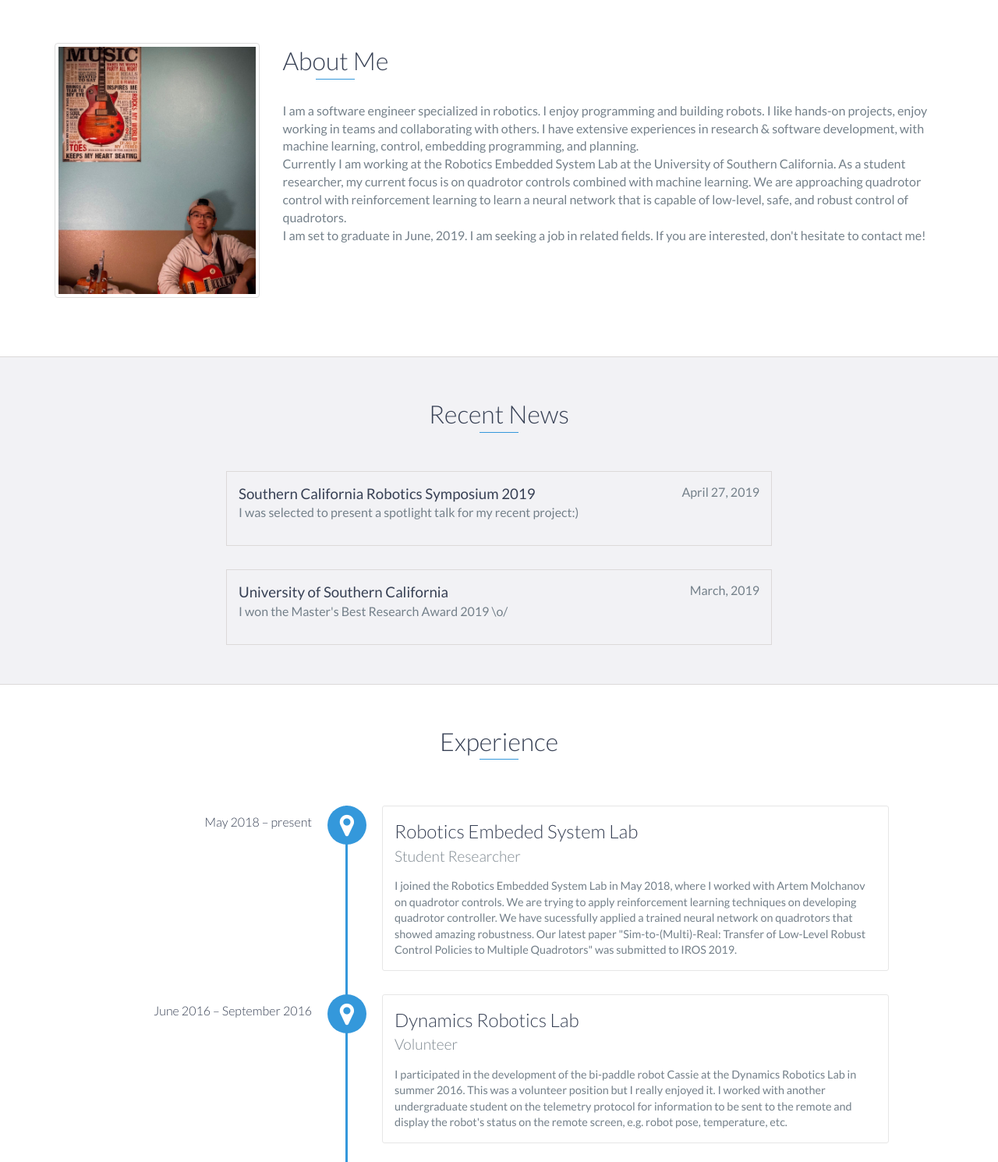
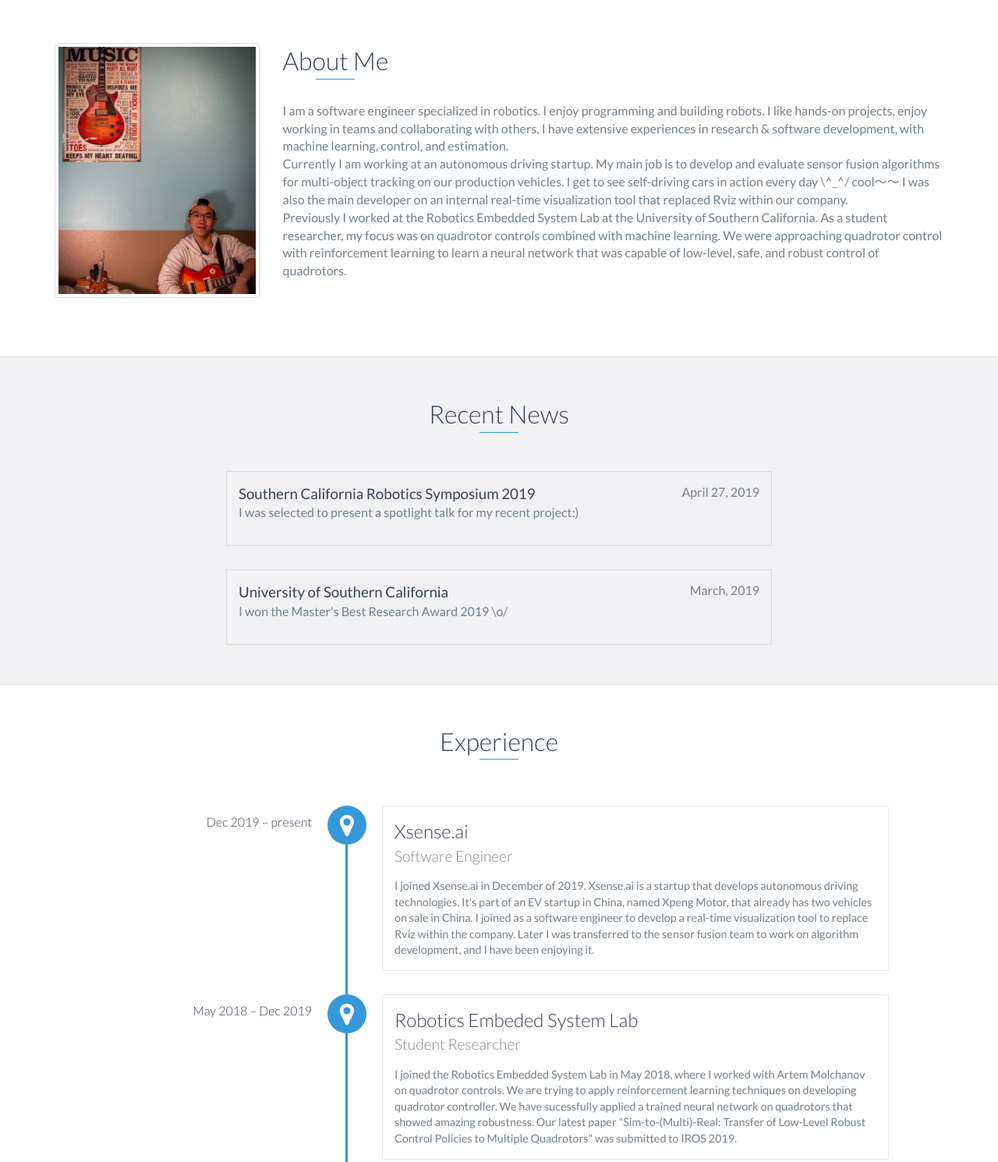
Before and after one commit to TaoChenOSU/TaoChenOSU.github.io, a website: page index.html in a window 1280 px wide. Shown: the part 820-2310 px from the top of the page at 78% size. Drawn offline with nearby package versions, Linux system fonts and the light colour scheme.

Commit message:
Added Xsense.ai experience and new resume
Signed-off-by: Tao Chen <taochen@usc.edu>

```diff
--- a/index.html
+++ b/index.html
@@ -80,13 +80,22 @@
                 <div class="col-md-9">
                     <h2 class="heading">About Me</h2>
                     <p>
-                        I am a software engineer specialized in robotics. I enjoy programming and building robots. I like hands-on projects, enjoy working in teams and collaborating with others. I have extensive experiences in research & software development, with machine learning, control, embedding programming, and planning.
+                        I am a software engineer specialized in robotics.
+                        I enjoy programming and building robots.
+                        I like hands-on projects, enjoy working in teams and collaborating with others.
+                        I have extensive experiences in research & software development, with machine learning, control, and estimation.
                     </p>
                     <p>
-                        Currently I am working at the Robotics Embedded System Lab at the University of Southern California. As a student researcher, my current focus is on quadrotor controls combined with machine learning. We are approaching quadrotor control with reinforcement learning to learn a neural network that is capable of low-level, safe, and robust control of quadrotors.
+                        Currently I am working at an autonomous driving startup.
+                        My main job is to develop and evaluate sensor fusion algorithms for multi-object tracking on our production vehicles.
+                        I get to see self-driving cars in action every day \^_^/ cool～～
+                        I was also the main developer on an internal real-time visualization tool that replaced Rviz within our company.
                     </p>
                     <p>
-                        I am set to graduate in June, 2019. I am seeking a job in related fields. If you are interested, don't hesitate to contact me!
+                        Previously I worked at the Robotics Embedded System Lab at the University of Southern California.
+                        As a student researcher, my focus was on quadrotor controls combined with machine learning.
+                        We were approaching quadrotor control with reinforcement learning to learn a neural network that was
+                        capable of low-level, safe, and robust control of quadrotors.
                     </p>
                 </div>
             </div>
@@ -118,7 +127,18 @@
     <div id="experience">
         <h2 class="heading">Experience</h2>
         <div id="experience-timeline">
-            <div data-date="May 2018 – present">
+            <div data-date="Dec 2019 – present">
+                <h3>Xsense.ai</h3>
+                <h4>Software Engineer</h4>
+                <p>
+                    I joined Xsense.ai in December of 2019. Xsense.ai is a startup that develops autonomous driving technologies.
+                    It's part of an EV startup in China, named Xpeng Motor, that already has two vehicles on sale in China.
+                    I joined as a software engineer to develop a real-time visualization tool to replace Rviz within the company.
+                    Later I was transferred to the sensor fusion team to work on algorithm development, and I have been enjoying it.
+                </p>
+            </div>
+
+            <div data-date="May 2018 – Dec 2019">
                 <h3>Robotics Embeded System Lab</h3>
                 <h4>Student Researcher</h4>
                 <p>
@@ -262,13 +282,15 @@
         <ul>
             <li>C</li>
             <li>C++</li>
+            <li>Qt</li>
             <li>Python</li>
             <li>Ros</li>
+            <li>Rviz</li>
             <li>Gazebo</li>
+            <li>OpenGL</li>
             <li>Linux</li>
             <li>Machine Learning</li>
             <li>Artificial Intelligence</li>
-            <li>Rviz</li>
             <li>HTML</li>
             <li>JavaScript</li>
             <li>PHP</li>
```
Also changed, not shown: 1 other file.
